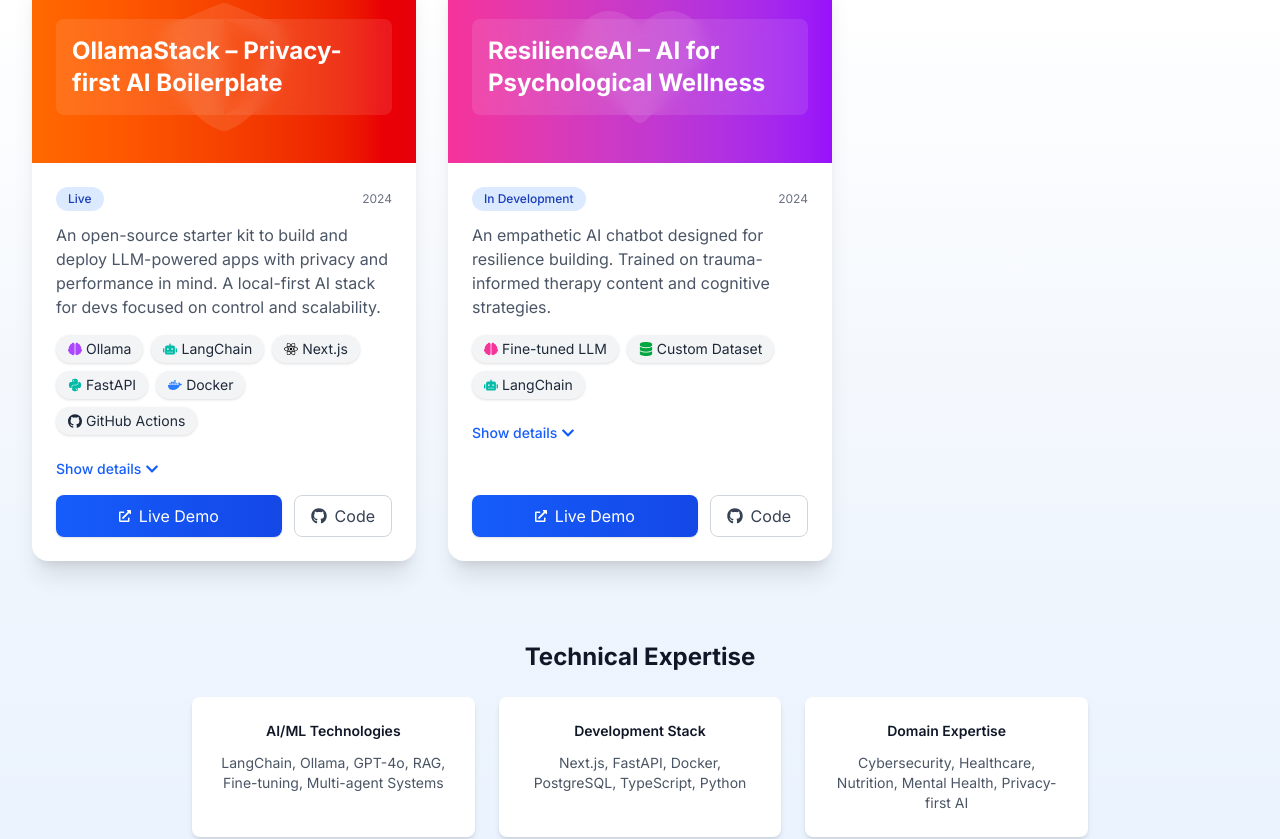
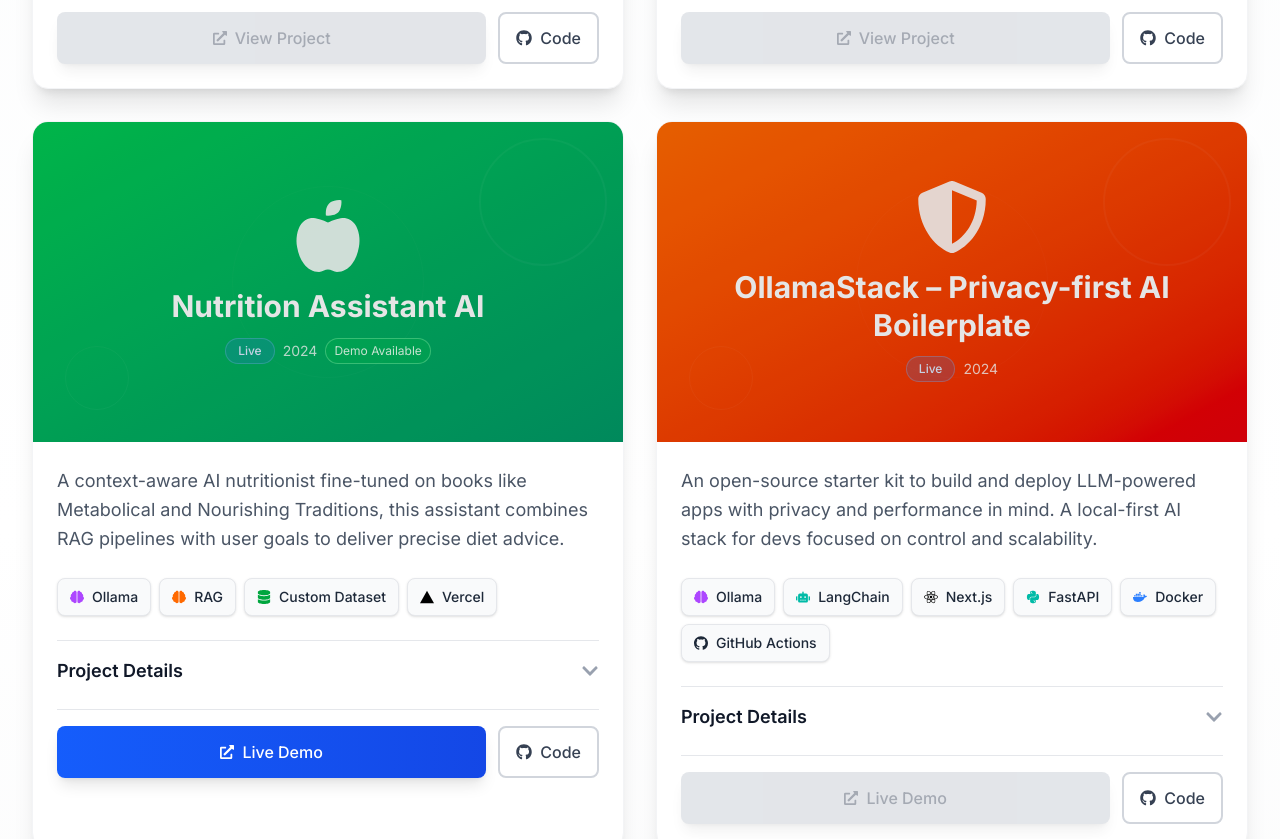
Before and after one commit to saki007ster/next-portfolio, a Next.js app: page /projects in a window 1280 px wide. Shown: the part 920-1759 px from the top of the page. Built offline with nearby package versions, Linux system fonts and the light colour scheme.

Commit message:
Updated the about and projects section

```diff
--- a/content/projects/ai-projects.tsx
+++ b/content/projects/ai-projects.tsx
@@ -127,7 +127,7 @@
       'Privacy-focused user interactions'
     ],
     challenge: 'Developing an AI system that provides genuine mental health support while maintaining strict ethical boundaries and user safety protocols.',
-    demoLink: '#',
+    demoLink: 'https://resilience-ai.vercel.app/',
     githubLink: 'https://github.com/saki007ster/ResilienceAI',
     summary: 'An empathetic AI chatbot designed for resilience building. Trained on trauma-informed therapy content and cognitive strategies, the system provides gentle, guided mental health support within ethical and safety bounds.',
     techStack: 'Fine-tuned LLM, Custom Dataset, LangChain'
--- a/src/app/about/page.tsx
+++ b/src/app/about/page.tsx
@@ -30,7 +30,7 @@
 
 const education = [
   {
-    degree: 'Master of Science, Management Information System',
+    degree: 'Master of Science, Management Information System, GPA: 4.0/4.0',
     school: 'University at Buffalo, SUNY',
     period: 'June 2025',
   },
--- a/src/components/Projects.tsx
+++ b/src/components/Projects.tsx
@@ -1,27 +1,10 @@
 'use client';
 
-import { motion } from 'framer-motion';
+import { motion, AnimatePresence } from 'framer-motion';
 import { useState } from 'react';
-import { FaReact, FaNodeJs, FaDocker, FaAws, FaPython, FaGithub, FaExternalLinkAlt, FaChevronDown, FaChevronUp, FaRobot, FaBrain, FaFileAlt, FaHospital, FaShieldAlt, FaDatabase } from 'react-icons/fa';
+import { FaReact, FaNodeJs, FaDocker, FaAws, FaPython, FaGithub, FaExternalLinkAlt, FaChevronDown, FaChevronUp, FaRobot, FaBrain, FaFileAlt, FaHospital, FaShieldAlt, FaDatabase, FaCode } from 'react-icons/fa';
 import { SiMongodb, SiKubernetes, SiTypescript, SiTailwindcss, SiExpress, SiPostgresql, SiRedis, SiOpenai, SiHuggingface, SiVercel, SiGithub } from 'react-icons/si';
-import { aiProjects } from '@/content/projects/ai-projects';
-
-type Project = {
-  title: string;
-  description: string;
-  technologies: string[];
-  gradient: string;
-  icon: React.ReactNode;
-  status: string;
-  year: string;
-  role: string;
-  features: string[];
-  challenge: string;
-  demoLink: string;
-  githubLink?: string;
-  summary: string;
-  techStack: string;
-};
+import { aiProjects, Project } from '@/content/projects/ai-projects';
 
 const techIcons: Record<string, React.ReactNode> = {
   'React': <FaReact className="text-sky-500" title="React" />,
@@ -56,25 +39,56 @@
   'Fine-tuned LLM': <FaBrain className="text-pink-500" title="Fine-tuned LLM" />,
 };
 
-// Project card with a CSS gradient and icon as a placeholder for a real image
-function ProjectImagePlaceholder({ title, gradient, icon }: { title: string, gradient: string, icon: React.ReactNode }) {
+// Professional project header with full-width image
+function ProjectHeader({ project, isExpanded }: { project: Project, isExpanded: boolean }) {
   return (
-    <div className={`w-full h-48 bg-gradient-to-r ${gradient} flex flex-col items-center justify-center p-6 relative overflow-hidden group`}>
-      <div className="absolute inset-0 opacity-10 flex items-center justify-center">
-        <div className="text-white text-9xl">
-          {icon}
+    <div className="relative w-full h-64 md:h-80 overflow-hidden">
+      {/* Background gradient with professional overlay */}
+      <div className={`absolute inset-0 bg-gradient-to-br ${project.gradient} transition-all duration-500 ${
+        isExpanded ? 'scale-105' : 'scale-100'
+      }`}>
+        {/* Professional pattern overlay */}
+        <div className="absolute inset-0 opacity-20">
+          <div className="absolute top-4 right-4 w-32 h-32 border-2 border-white/20 rounded-full"></div>
+          <div className="absolute bottom-8 left-8 w-16 h-16 border border-white/20 rounded-full"></div>
+          <div className="absolute top-1/2 left-1/2 transform -translate-x-1/2 -translate-y-1/2 w-48 h-48 border border-white/10 rounded-full"></div>
+        </div>
+
+        {/* Project icon and title */}
+        <div className="absolute inset-0 flex flex-col items-center justify-center text-white p-6">
+          <div className="text-6xl md:text-7xl mb-4 opacity-90">
+            {project.icon}
+          </div>
+          <h3 className="text-2xl md:text-3xl font-bold text-center leading-tight">
+            {project.title}
+          </h3>
+          <div className="mt-3 flex items-center gap-2">
+            <span className={`px-3 py-1 text-xs rounded-full font-medium ${
+              project.status === 'Completed'
+                ? 'bg-green-500/20 text-green-100 border border-green-300/30'
+                : project.status === 'Live'
+                ? 'bg-blue-500/20 text-blue-100 border border-blue-300/30'
+                : 'bg-yellow-500/20 text-yellow-100 border border-yellow-300/30'
+            }`}>
+              {project.status}
+            </span>
+            <span className="text-white/80 text-sm">{project.year}</span>
+            {project.demoLink !== '#' && (
+              <span className="px-2 py-1 text-xs bg-green-500/30 text-green-100 border border-green-300/50 rounded-full">
+                Demo Available
+              </span>
+            )}
           </div>
         </div>
-      <div className="backdrop-blur-sm bg-white/10 p-4 rounded-lg z-10 transform transition-transform duration-300 group-hover:scale-110">
-        <h3 className="text-2xl font-bold text-white">
-          {title}
-        </h3>
+
+        {/* Subtle overlay for better text readability */}
+        <div className="absolute inset-0 bg-black/10"></div>
       </div>
     </div>
   );
 }
 
-// Add export to make the ProjectCard component reusable elsewhere
+// Accordion-style project card
 export function ProjectCard({ project, index }: { project: Project, index: number }) {
   const [expanded, setExpanded] = useState<boolean>(false);
 
@@ -84,69 +98,63 @@
       whileInView={{ opacity: 1, y: 0 }}
       transition={{ duration: 0.5, delay: index * 0.1 }}
       viewport={{ once: true }}
-      className="bg-white dark:bg-gray-800 rounded-2xl shadow-xl overflow-hidden flex flex-col hover:shadow-2xl transition-all duration-300"
+      className="bg-white dark:bg-gray-800 rounded-2xl shadow-xl overflow-hidden hover:shadow-2xl transition-all duration-300 border border-gray-100 dark:border-gray-700"
     >
-      <ProjectImagePlaceholder
-        title={project.title}
-        gradient={project.gradient}
-        icon={project.icon}
-      />
+      {/* Professional header image */}
+      <ProjectHeader project={project} isExpanded={expanded} />
 
-      <div className="p-6 flex-1 flex flex-col">
-        {/* Project status badge */}
-        <div className="flex justify-between items-center mb-3">
-          <span className={`px-3 py-1 text-xs rounded-full font-medium ${
-            project.status === 'Completed'
-              ? 'bg-green-100 text-green-800 dark:bg-green-900/30 dark:text-green-300'
-              : 'bg-blue-100 text-blue-800 dark:bg-blue-900/30 dark:text-blue-300'
-          }`}>
-            {project.status}
-          </span>
-          <span className="text-xs text-gray-500 dark:text-gray-400">{project.year}</span>
-        </div>
-
-        <p className="text-gray-600 dark:text-gray-400 mb-4">
+      <div className="p-6">
+        {/* Project summary */}
+        <p className="text-gray-600 dark:text-gray-400 mb-6 text-lg leading-relaxed">
           {project.description}
         </p>
 
-        {/* Tech stack */}
-        <div className="flex flex-wrap gap-2 mb-4">
+        {/* Tech stack badges */}
+        <div className="flex flex-wrap gap-2 mb-6">
           {project.technologies.map((tech: string, techIndex: number) => (
             <span
               key={techIndex}
-              className="flex items-center gap-1 px-3 py-1 bg-gray-100 dark:bg-gray-700 text-gray-800 dark:text-gray-200 rounded-full text-sm shadow-sm"
+              className="flex items-center gap-2 px-3 py-2 bg-gray-50 dark:bg-gray-700 text-gray-800 dark:text-gray-200 rounded-lg text-sm font-medium shadow-sm border border-gray-200 dark:border-gray-600"
             >
-              {techIcons[tech]}
+              {techIcons[tech] || <FaCode className="text-gray-500" />}
               {tech}
             </span>
           ))}
         </div>
 
         {/* Expandable details */}
-        <div className="mt-2 mb-4">
+        <div className="border-t border-gray-200 dark:border-gray-700 pt-4">
           <button
             onClick={() => setExpanded(!expanded)}
-            className="flex items-center text-sm font-medium text-blue-600 dark:text-blue-400 hover:text-blue-800 dark:hover:text-blue-300"
+            className="flex items-center justify-between w-full text-left text-lg font-semibold text-gray-900 dark:text-white hover:text-blue-600 dark:hover:text-blue-400 transition-colors"
           >
-            {expanded ? 'Hide details' : 'Show details'}
-            {expanded ? <FaChevronUp className="ml-1" /> : <FaChevronDown className="ml-1" />}
+            <span>Project Details</span>
+            {expanded ? <FaChevronUp className="text-blue-600" /> : <FaChevronDown className="text-gray-400" />}
           </button>
 
+          <AnimatePresence>
             {expanded && (
               <motion.div
                 initial={{ opacity: 0, height: 0 }}
                 animate={{ opacity: 1, height: 'auto' }}
                 exit={{ opacity: 0, height: 0 }}
                 transition={{ duration: 0.3 }}
-              className="mt-3 border-t border-gray-200 dark:border-gray-700 pt-3 text-sm"
+                className="mt-4 space-y-4"
               >
-              <div className="mb-2">
-                <h4 className="font-medium text-gray-900 dark:text-white mb-1">My Role</h4>
+                <div className="grid md:grid-cols-2 gap-4">
+                  <div>
+                    <h4 className="font-semibold text-gray-900 dark:text-white mb-2">My Role</h4>
                     <p className="text-gray-600 dark:text-gray-400">{project.role}</p>
                   </div>
 
-              <div className="mb-2">
-                <h4 className="font-medium text-gray-900 dark:text-white mb-1">Key Features</h4>
+                  <div>
+                    <h4 className="font-semibold text-gray-900 dark:text-white mb-2">Tech Stack</h4>
+                    <p className="text-gray-600 dark:text-gray-400">{project.techStack}</p>
+                  </div>
+                </div>
+
+                <div>
+                  <h4 className="font-semibold text-gray-900 dark:text-white mb-2">Key Features</h4>
                   <ul className="list-disc list-inside text-gray-600 dark:text-gray-400 space-y-1">
                     {project.features.map((feature: string, i: number) => (
                       <li key={i}>{feature}</li>
@@ -155,30 +163,48 @@
                 </div>
 
                 <div>
-                <h4 className="font-medium text-gray-900 dark:text-white mb-1">Challenges</h4>
+                  <h4 className="font-semibold text-gray-900 dark:text-white mb-2">Technical Challenges</h4>
                   <p className="text-gray-600 dark:text-gray-400">{project.challenge}</p>
                 </div>
               </motion.div>
             )}
+          </AnimatePresence>
         </div>
 
         {/* Project links */}
-        <div className="flex gap-3 mt-auto">
+        <div className="flex gap-3 mt-6 pt-4 border-t border-gray-200 dark:border-gray-700">
           <a
-            href={project.demoLink}
-            className="flex-1 flex items-center justify-center gap-2 px-4 py-2 bg-gradient-to-r from-blue-600 to-blue-700 text-white rounded-lg shadow hover:from-blue-700 hover:to-blue-800 transition-all"
+            href={project.demoLink !== '#' ? project.demoLink : undefined}
+            className={`flex-1 flex items-center justify-center gap-2 px-4 py-3 rounded-lg shadow-lg transition-all duration-200 font-medium ${
+              project.demoLink !== '#'
+                ? 'bg-gradient-to-r from-blue-600 to-blue-700 text-white hover:from-blue-700 hover:to-blue-800 cursor-pointer'
+                : 'bg-gray-300 dark:bg-gray-600 text-gray-500 dark:text-gray-400 cursor-not-allowed opacity-60'
+            }`}
+            {...(project.demoLink === '#' ? { 'aria-disabled': true, tabIndex: -1 } : {})}
+            title={project.demoLink === '#' ? 'Demo not available yet' : 'View project demo'}
           >
-            <FaExternalLinkAlt className="text-xs" />
-            Live Demo
+            <FaExternalLinkAlt className="text-sm" />
+            {project.status === 'Live' ? 'Live Demo' : 'View Project'}
           </a>
-          {project.githubLink && (
+          {project.githubLink ? (
             <a
               href={project.githubLink}
-              className="flex items-center justify-center gap-2 px-4 py-2 border border-gray-300 dark:border-gray-600 rounded-lg text-gray-700 dark:text-gray-300 hover:bg-gray-100 dark:hover:bg-gray-700 transition-all"
+              className="flex items-center justify-center gap-2 px-4 py-3 border-2 border-gray-300 dark:border-gray-600 rounded-lg text-gray-700 dark:text-gray-300 hover:bg-gray-100 dark:hover:bg-gray-700 transition-all duration-200 font-medium"
+              title="View source code on GitHub"
             >
               <FaGithub />
               Code
             </a>
+          ) : (
+            <button
+              disabled
+              className="flex items-center justify-center gap-2 px-4 py-3 border-2 border-gray-200 dark:border-gray-700 rounded-lg text-gray-400 dark:text-gray-500 cursor-not-allowed opacity-60"
+              aria-label="GitHub link not available"
+              title="Source code not publicly available"
+            >
+              <FaGithub />
+              Code
+            </button>
           )}
         </div>
       </div>
@@ -190,24 +216,25 @@
 
 export default function Projects() {
   return (
-    <section id="projects" className="py-20 bg-gradient-to-b from-blue-50/60 via-white to-blue-100/60 dark:from-gray-900 dark:via-gray-800 dark:to-gray-900">
+    <section id="projects" className="py-20 bg-gradient-to-b from-gray-50 via-white to-gray-100 dark:from-gray-900 dark:via-gray-800 dark:to-gray-900">
       <div className="max-w-7xl mx-auto px-4 sm:px-6 lg:px-8">
         <motion.div
           initial={{ opacity: 0, y: 20 }}
           whileInView={{ opacity: 1, y: 0 }}
           transition={{ duration: 0.8 }}
           viewport={{ once: true }}
-          className="max-w-3xl mx-auto text-center mb-16"
+          className="max-w-4xl mx-auto text-center mb-16"
         >
-          <h2 className="text-3xl sm:text-4xl font-bold text-gray-900 dark:text-white mb-4">
-            My Projects
+          <h2 className="text-4xl sm:text-5xl font-bold text-gray-900 dark:text-white mb-6">
+            AI & Machine Learning Projects
           </h2>
-          <p className="text-lg text-gray-600 dark:text-gray-400">
-            Here are some of the projects I&apos;ve worked on
+          <p className="text-xl text-gray-600 dark:text-gray-400 leading-relaxed">
+            A collection of innovative AI projects showcasing expertise in LLM applications,
+            multi-agent systems, healthcare AI, and privacy-first AI development.
           </p>
         </motion.div>
 
-        <div className="grid grid-cols-1 md:grid-cols-2 lg:grid-cols-3 gap-8">
+        <div className="grid grid-cols-1 lg:grid-cols-2 gap-8">
           {projects.map((project, index) => (
             <ProjectCard key={index} project={project} index={index} />
           ))}
--- a/src/components/ProjectsPageClientContent.tsx
+++ b/src/components/ProjectsPageClientContent.tsx
@@ -6,10 +6,10 @@
 
 export default function ProjectsPageClientContent() {
   return (
-    <div className="py-20 bg-gradient-to-b from-blue-50/60 via-white to-blue-100/60 dark:from-gray-900 dark:via-gray-800 dark:to-gray-900">
+    <div className="py-20 bg-gradient-to-b from-gray-50 via-white to-gray-100 dark:from-gray-900 dark:via-gray-800 dark:to-gray-900">
       <div className="max-w-7xl mx-auto px-4 sm:px-6 lg:px-8">
         {/* Page Header */}
-        <div className="max-w-3xl mx-auto text-center mb-16">
+        <div className="max-w-4xl mx-auto text-center mb-16">
           <h1 className="text-4xl sm:text-5xl font-bold text-gray-900 dark:text-white mb-6">
             AI & Machine Learning Projects
           </h1>
@@ -19,35 +19,35 @@
           </p>
         </div>
 
-        {/* Projects Grid */}
-        <div className="grid grid-cols-1 md:grid-cols-2 lg:grid-cols-3 gap-8">
+        {/* Projects Grid - Accordion Style */}
+        <div className="grid grid-cols-1 lg:grid-cols-2 gap-8">
           {aiProjects.map((project, index) => (
             <ProjectCard key={index} project={project} index={index} />
           ))}
         </div>
 
-        {/* Additional Info Section */}
+        {/* Technical Expertise Section */}
         <div className="mt-20 text-center">
           <div className="max-w-4xl mx-auto">
-            <h2 className="text-2xl font-bold text-gray-900 dark:text-white mb-6">
+            <h2 className="text-3xl font-bold text-gray-900 dark:text-white mb-8">
               Technical Expertise
             </h2>
-            <div className="grid grid-cols-1 md:grid-cols-3 gap-6 text-sm">
-              <div className="bg-white dark:bg-gray-800 p-6 rounded-lg shadow-md">
-                <h3 className="font-semibold text-gray-900 dark:text-white mb-3">AI/ML Technologies</h3>
-                <p className="text-gray-600 dark:text-gray-400">
+            <div className="grid grid-cols-1 md:grid-cols-3 gap-6">
+              <div className="bg-white dark:bg-gray-800 p-8 rounded-xl shadow-lg border border-gray-100 dark:border-gray-700">
+                <h3 className="font-semibold text-gray-900 dark:text-white mb-4 text-lg">AI/ML Technologies</h3>
+                <p className="text-gray-600 dark:text-gray-400 leading-relaxed">
                   LangChain, Ollama, GPT-4o, RAG, Fine-tuning, Multi-agent Systems
                 </p>
               </div>
-              <div className="bg-white dark:bg-gray-800 p-6 rounded-lg shadow-md">
-                <h3 className="font-semibold text-gray-900 dark:text-white mb-3">Development Stack</h3>
-                <p className="text-gray-600 dark:text-gray-400">
+              <div className="bg-white dark:bg-gray-800 p-8 rounded-xl shadow-lg border border-gray-100 dark:border-gray-700">
+                <h3 className="font-semibold text-gray-900 dark:text-white mb-4 text-lg">Development Stack</h3>
+                <p className="text-gray-600 dark:text-gray-400 leading-relaxed">
                   Next.js, FastAPI, Docker, PostgreSQL, TypeScript, Python
                 </p>
               </div>
-              <div className="bg-white dark:bg-gray-800 p-6 rounded-lg shadow-md">
-                <h3 className="font-semibold text-gray-900 dark:text-white mb-3">Domain Expertise</h3>
-                <p className="text-gray-600 dark:text-gray-400">
+              <div className="bg-white dark:bg-gray-800 p-8 rounded-xl shadow-lg border border-gray-100 dark:border-gray-700">
+                <h3 className="font-semibold text-gray-900 dark:text-white mb-4 text-lg">Domain Expertise</h3>
+                <p className="text-gray-600 dark:text-gray-400 leading-relaxed">
                   Cybersecurity, Healthcare, Nutrition, Mental Health, Privacy-first AI
                 </p>
               </div>
```
Also changed, not shown: src/components/BlogList.tsx (+111 -29 lines). Lines whose indentation alone changed are shown as unchanged.
